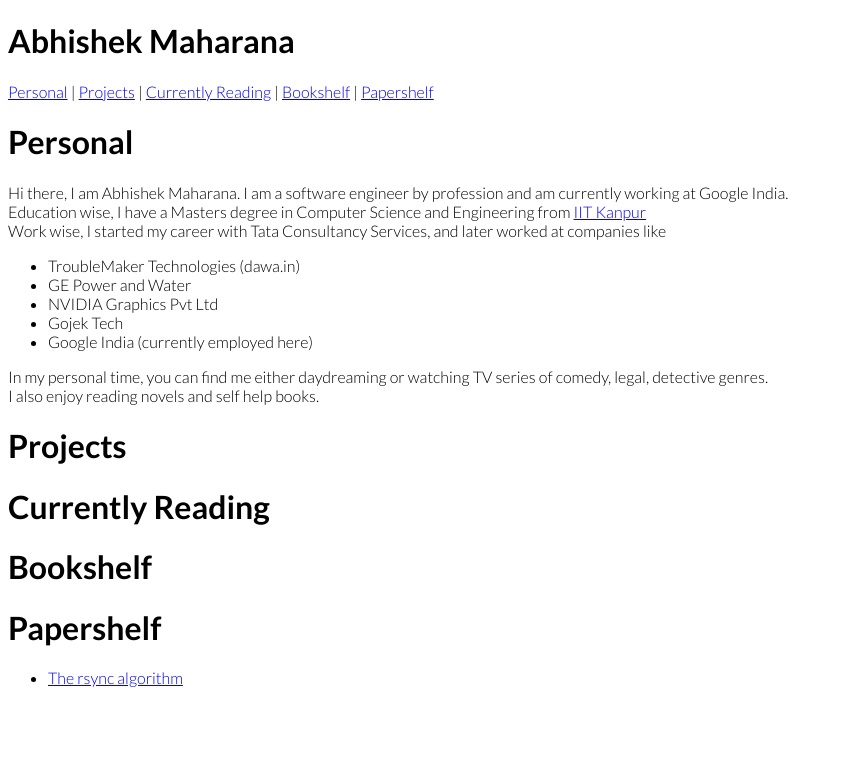
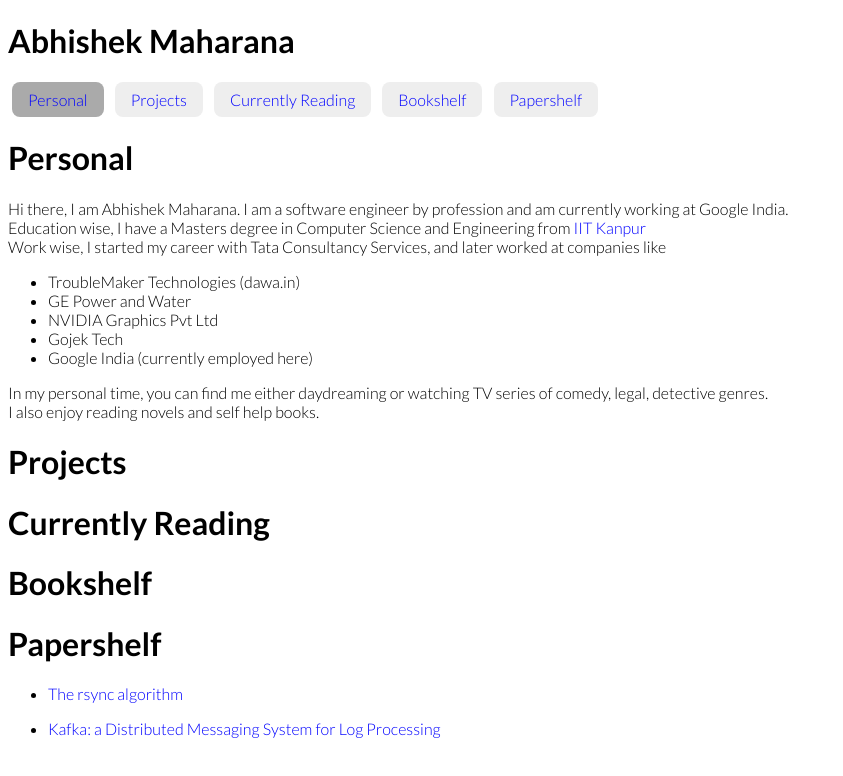
Before and after one commit to vagabondtechie/vagabondtechie.github.io, a plain HTML site: page index.html in a window 1280 px wide. Shown: the whole page, without its empty margins (0-843 px from the left). Drawn offline with Linux system fonts and the light colour scheme.

Commit message:
Tabs css and Kafka paper link

```diff
--- a/index.html
+++ b/index.html
@@ -13,12 +13,15 @@
 </head>
 
 <body>
+    <!--<p><img src="public/img/title-logo1.png" style="width:25%"/></p>-->
     <h1>Abhishek Maharana</h1>
-    <a href="#personal">Personal</a> |
-    <a href="#projects">Projects</a> |
-    <a href="#curr-reads">Currently Reading</a> |
-    <a href="#bookshelf">Bookshelf</a> |
-    <a href="#papershelf">Papershelf</a>
+    <nav>
+        <a href="#personal" class="nav-item-highlighted">Personal</a>
+        <a href="#projects">Projects</a>
+        <a href="#curr-reads">Currently Reading</a>
+        <a href="#bookshelf">Bookshelf</a>
+        <a href="#papershelf">Papershelf</a>
+    </nav>
     <h1>
         <a name="personal">Personal</a>
     </h1>
@@ -52,8 +55,11 @@
         <ul>
             <li><a href="https://openresearch-repository.anu.edu.au/bitstream/1885/40765/3/TR-CS-96-05.pdf">The rsync algorithm</a></li>
         </ul>
+        <ul>
+            <li><a href="https://www.microsoft.com/en-us/research/wp-content/uploads/2017/09/Kafka.pdf">Kafka: a Distributed Messaging System for Log Processing</a></li>
+        </ul>
     </p>
 
 </body>
-
+<script src="public/js/style-updater.js"></script>
 </html>
--- a/public/css/app.css
+++ b/public/css/app.css
@@ -7,3 +7,19 @@
 h1, h2, h2, h4, h5, h6 {
     font-weight: 700;
 }
+a:link,a:visited {
+    color: blue;
+    text-decoration: none;
+}
+nav a {
+    display: inline-block;
+    padding: 0.5rem 1rem;
+    margin: 0 0.25rem;
+    background-color: #eee;
+    border-radius: 0.5rem;
+}
+
+nav a:hover, .nav-item-highlighted {
+    background-color: #aaa;
+    color: darkblue;
+}
--- /dev/null
+++ b/public/js/style-updater.js
@@ -0,0 +1,15 @@
+document.querySelectorAll('nav a').forEach(function(node, index) {
+    /*node.addEventListener('click', function(event) {
+         event.target.className = 'nav-item-highlighted';
+    });*/
+    node.addEventListener('click', toggleNavItemHighlight);
+});
+
+function toggleNavItemHighlight(event) {
+    document.querySelectorAll('nav a').forEach((node) => {
+        let className = node.getAttribute('class') || '';
+        className = className.replace('nav-item-highlighted', '');
+        node.setAttribute('class', className);
+    });
+    event.target.setAttribute('class', 'nav-item-highlighted');
+}
```
Also changed, not shown: public/img/title-logo1.png (added), public/img/title-logo2.png (added), public/img/title-logo3.png (added), public/img/title-logo4.png (added).
